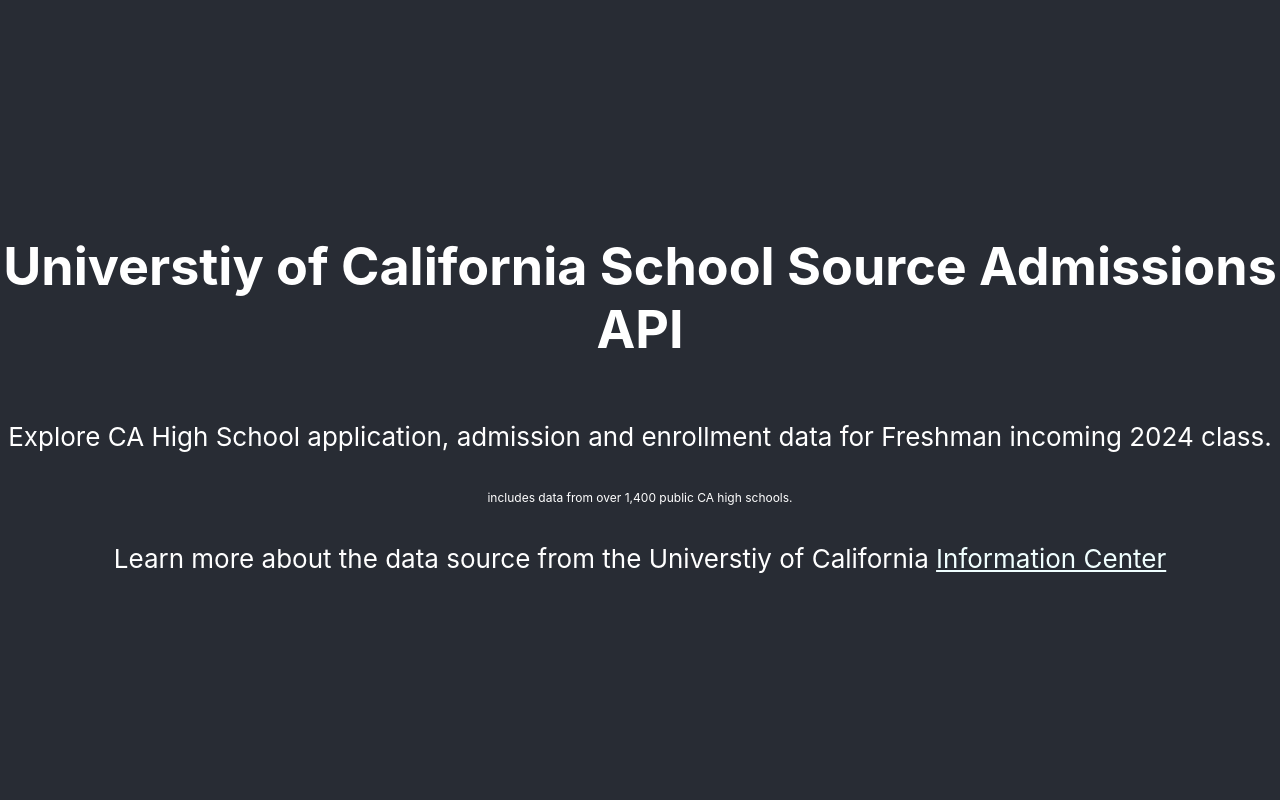
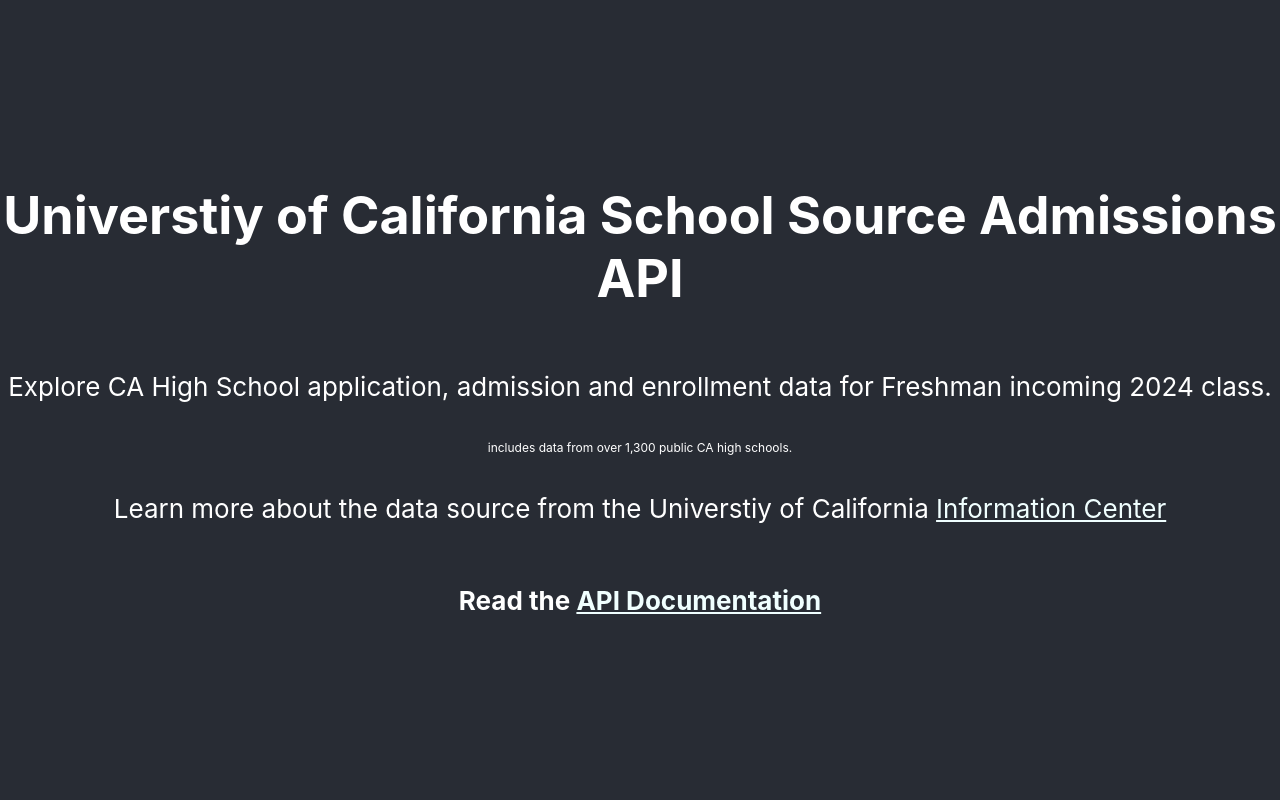
Before and after one commit to camcgit/UC-Source-highschool-api, a Flask app: page / in a window 1280 px wide. Run offline with Flask 3, Linux system fonts and the light colour scheme.

Commit message:
added  link to  docs page

```diff
--- a/templates/index.html
+++ b/templates/index.html
@@ -11,10 +11,13 @@
              Explore CA High School application, admission and enrollment data for Freshman incoming 2024 class.
             </p>
             <p class="small">
-                includes data from over 1,400 public CA high schools.
+                includes data from over 1,300 public CA high schools.
             </p>
             <p> Learn more about the data source from the Universtiy of California <a href="https://www.universityofcalifornia.edu/about-us/information-center/admissions-source-school">Information Center</a></p>
+            <h4>Read the <a href="/docs">API Documentation</a></h4>
         </header>
+
+
     </div>
 </body>
 
```
